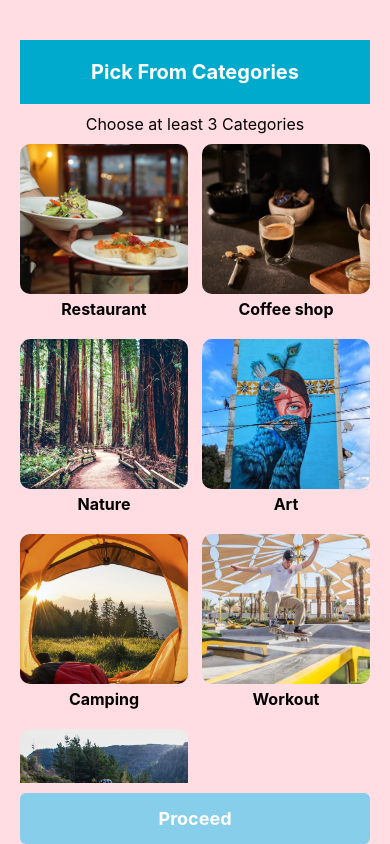
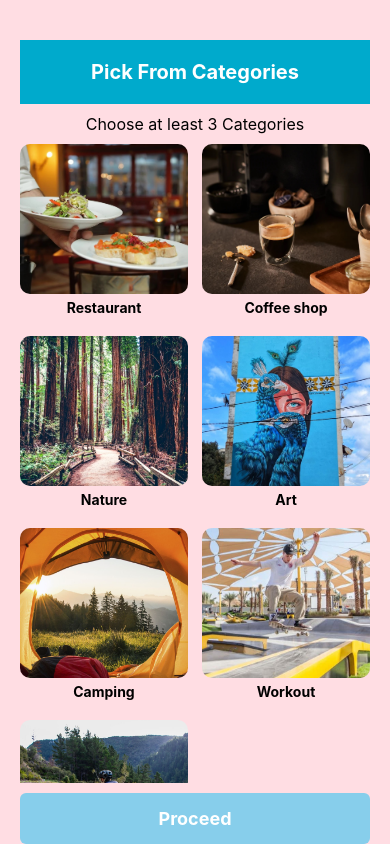
Before and after one commit to discoverytn/discovery, a React Native app in the folder frontend/: screen /Categories in a window 390 px wide. Built offline with nearby package versions, Linux system fonts and the light colour scheme.

Commit message:
requests page design

```diff
--- a/frontend/screens/CategoriesScreen.js
+++ b/frontend/screens/CategoriesScreen.js
@@ -114,14 +114,14 @@ const styles = StyleSheet.create({
     textAlign: 'center',
     color: '#000',
     fontWeight: 'bold',
-    fontSize: 16,
+    fontSize: 14,
     marginTop: 5,
   },
   selectedIndicator: {
     position: 'absolute',
     top: 5,
     right: 5,
-    width: 30,
+    width: 39,
     height: 30,
     borderRadius: 15,
     overflow: 'hidden',
```
